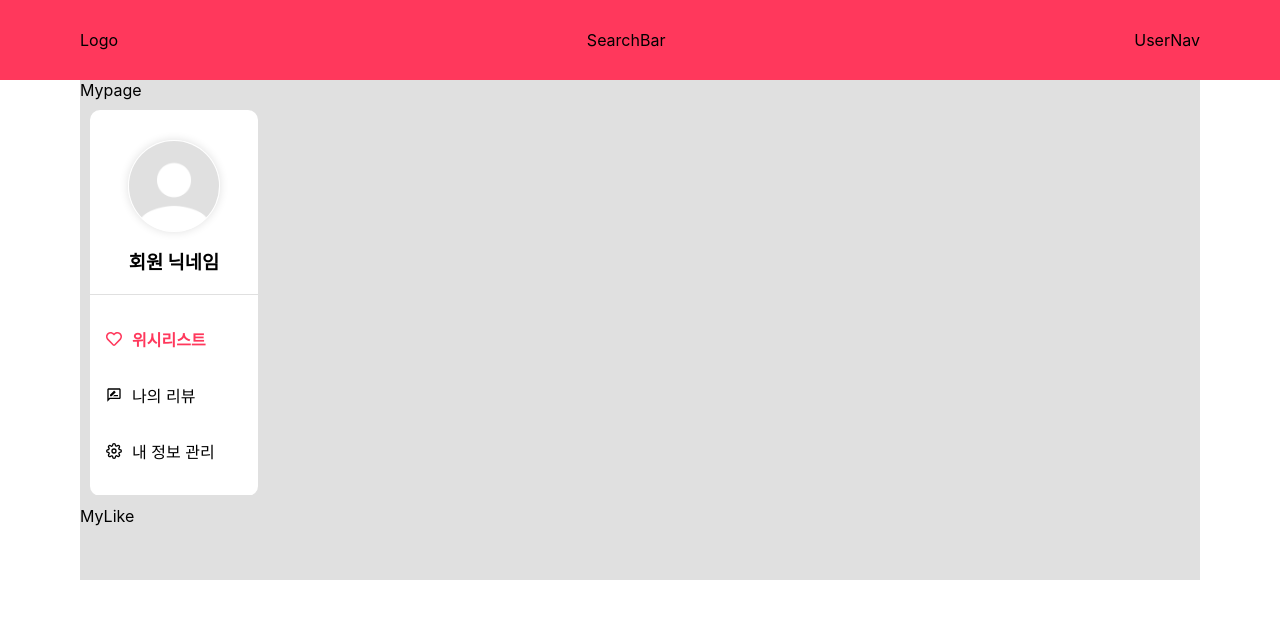
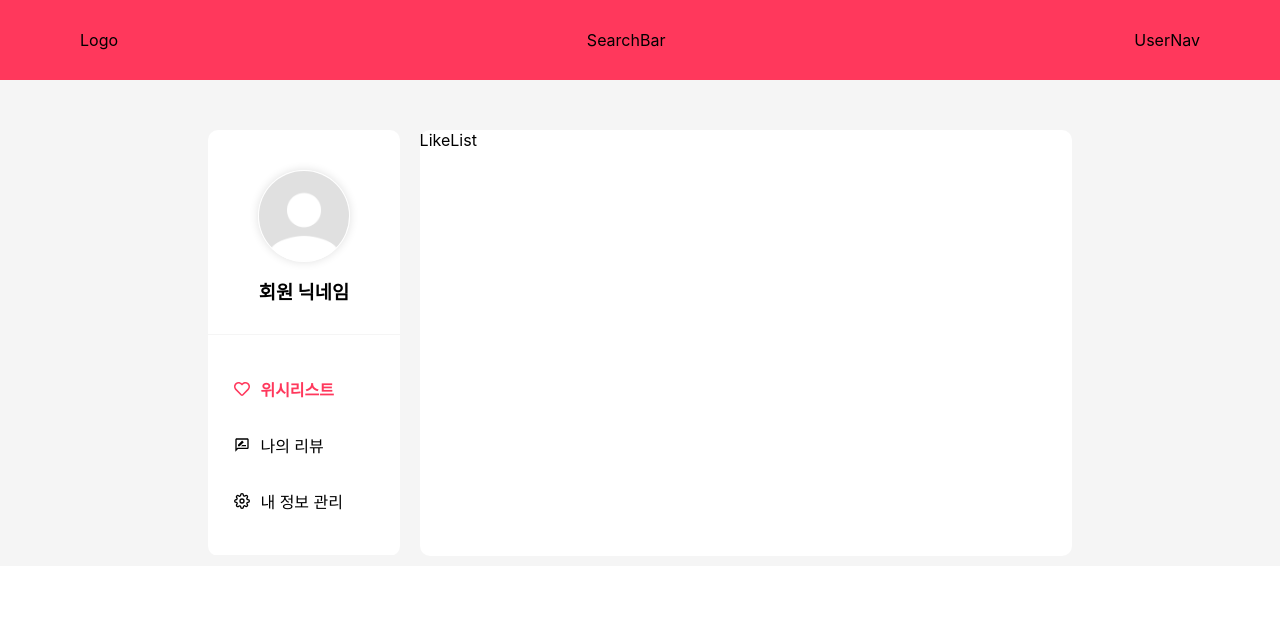
Before and after one commit to fastcampus-febe/TeamA-FE, a React (Create React App) app: page /mypage/like in a window 1280 px wide. Shown: the top 618 px of the page. Built offline with nearby package versions, Linux system fonts and the light colour scheme.

Commit message:
add css grid

```diff
--- a/src/components/Mypage/NavBar.jsx
+++ b/src/components/Mypage/NavBar.jsx
@@ -24,19 +24,17 @@ const NavBar = () => {
 };
 
 const MyPage = styled.div`
-  width: 15%;
   display: flex;
   flex-direction: column;
   z-index: 100;
   background-color: #fff;
   border-radius: 10px;
-  margin: 10px;
 `;
 
 const MyPageNav = styled.nav`
   display: flex;
   flex-direction: column;
-  border-bottom: 1px solid #e0e0e0;
+  border-bottom: 1px solid #f5f5f5;
   img {
     width: 90px;
     margin: 30px auto 15px;
--- a/src/components/Template/Template.jsx
+++ b/src/components/Template/Template.jsx
@@ -43,6 +43,6 @@ const StyledHeaderContainer = styled.div`
 
 const StyledChildContainer = styled.div`
   width: 100vw;
-  padding: 0 5rem;
+  /* padding: 0 5rem; */
   box-sizing: border-box;
 `;
--- a/src/pages/Mypage/MyLike/MyLike.jsx
+++ b/src/pages/Mypage/MyLike/MyLike.jsx
@@ -1,7 +1,19 @@
+import LikeList from 'components/Mypage/LikeList/LikeList';
 import React from 'react';
+import styled from 'styled-components';
 
 const MyLike = () => {
-  return <div>MyLike</div>;
+  return (
+    <LikePage>
+      <LikeList />
+    </LikePage>
+  );
 };
 
+const LikePage = styled.div`
+  background-color: #fff;
+  border-radius: 10px;
+  height: 100%;
+`;
+
 export default MyLike;
--- a/src/pages/Mypage/Mypage.jsx
+++ b/src/pages/Mypage/Mypage.jsx
@@ -6,16 +6,31 @@ import styled from 'styled-components';
 const Mypage = () => {
   return (
     <MyPage>
-      Mypage
-      <NavBar />
-      <Outlet />
+      <nav>
+        <NavBar />
+      </nav>
+      <main>
+        <Outlet />
+      </main>
     </MyPage>
   );
 };
 
 const MyPage = styled.div`
-  background-color: #e0e0e0;
-  height: 500px;
+  background-color: #f5f5f5;
+  padding: 40px 10rem 0;
+  justify-content: center;
+  display: grid;
+  grid-template-columns: 22% 70%;
+  grid-template-areas: 'nav main';
+  nav {
+    grid-area: nav;
+    padding: 10px;
+  }
+  main {
+    grid-area: main;
+    padding: 10px;
+  }
 `;
 
 export default Mypage;
--- a/src/routes/Router.jsx
+++ b/src/routes/Router.jsx
@@ -21,7 +21,7 @@ const Router = () => {
           <Route path="/signup" element={<Signup />} />
           <Route path="/board" element={<Board />} />
           {/* <ProtectedRoute> */}
-          <Route path="/mypage/" element={<Mypage />}>
+          <Route path="/mypage" element={<Mypage />}>
             <Route path="/mypage/review" element={<MyReview />} />
             <Route path="/mypage/like" element={<MyLike />} />
             <Route path="/mypage/info" element={<MyInfo />}>
```
